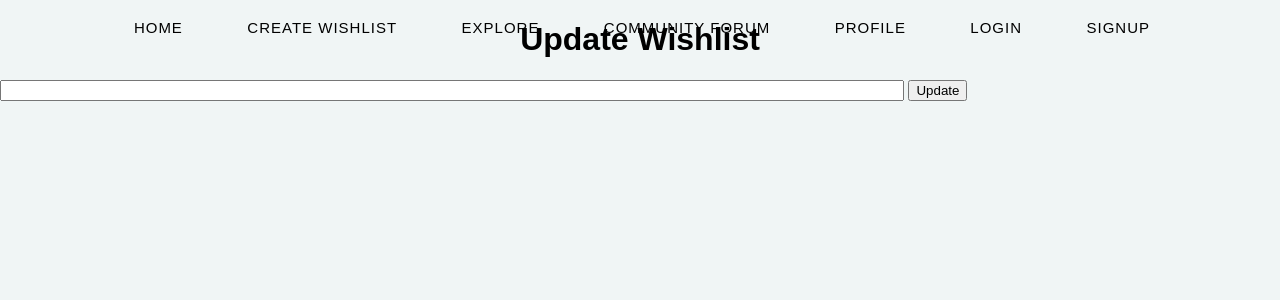
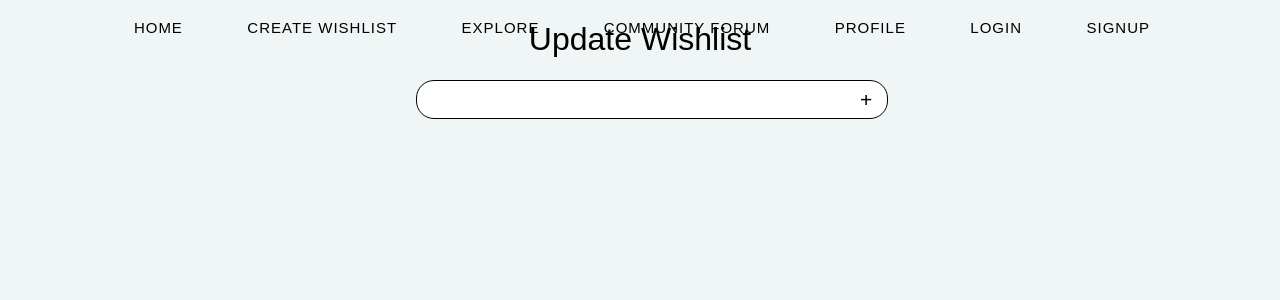
Before and after one commit to WebDesignHMA/Elysian-Wishlist, a Flask app: template elysian_wishlist/templates/update.html in a window 1280 px wide. Shown: the part 60-360 px from the top of the page. Run offline with Flask 2, Linux system fonts and the light colour scheme; the template is opened without the code that fills it, so the values that code supplies are empty.

Commit message:
add CSS to update

```diff
--- a/elysian_wishlist/static/styles/list.css
+++ b/elysian_wishlist/static/styles/list.css
@@ -83,6 +83,7 @@
   border-radius: 18px;
   border: 0.5px solid black;
   margin-bottom: 20px;
+  padding-left: 20px;
 }
 
 .Add-List-Submit {
--- /dev/null
+++ b/elysian_wishlist/static/styles/update.css
@@ -0,0 +1,22 @@
+.Update-Input {
+  width: 35%;
+  height: 35px;
+  border-radius: 18px;
+  border: 0.5px solid black;
+  margin-bottom: 20px;
+  margin-left: 32.5%;
+  padding-left: 20px;
+}
+
+.Submit-Update {
+  font-size: 21px;
+  border: none;
+  background-color: white;
+  position: relative;
+  right: 3%;
+  top: 3px;
+}
+
+.Update-Title {
+  font-weight: 300;
+}
--- a/elysian_wishlist/templates/update.html
+++ b/elysian_wishlist/templates/update.html
@@ -2,29 +2,23 @@
 
 {% block head %}
 <title>Wishlists</title>
+<link rel="stylesheet" type="text/css" href="{{ url_for('static',filename='styles/update.css') }}">
 {% endblock %}
 
 {% block body %}
 <div class="content">
     {% if context.sub %}
-    <h1 style="text-align: center">Update your sub list</h1>
-
-    <div class="form">
+    <h1 class="Update-Title" style="text-align: center">Update your sub list</h1>
         <form action="/updatesub/{{context.sublist.id}}" method="POST">
-            <input type="text" name="content" id="content" value="{{context.sublist.child_content}}" required>
-            <input type="submit" value="Update">
+            <input type="text" name="content" class="Update-Input" value="{{context.sublist.child_content}}" required>
+            <input type="submit" class="Submit-Update" value="+">
         </form>
-    </div>
     {% else %}
-    <h1 style="text-align: center">Update Wishlist</h1>
-
-    <div class="form">
-        <form action="/update/{{context.list.id}}" method="POST">
-            <input type="text" name="content" id="content" value="{{context.list.content}}">
-            <input type="submit" value="Update">
+    <h1 class="Update-Title" style="text-align: center">Update Wishlist</h1>
+        <form class="Update-Wishlist-Form" action="/update/{{context.list.id}}" method="POST">
+            <input type="text" name="content" class="Update-Input" value="{{context.list.content}}">
+            <input type="submit" value="+" class="Submit-Update">
         </form>
-    </div>
-
     {% endif %}
 </div>
 {% endblock %}
```
